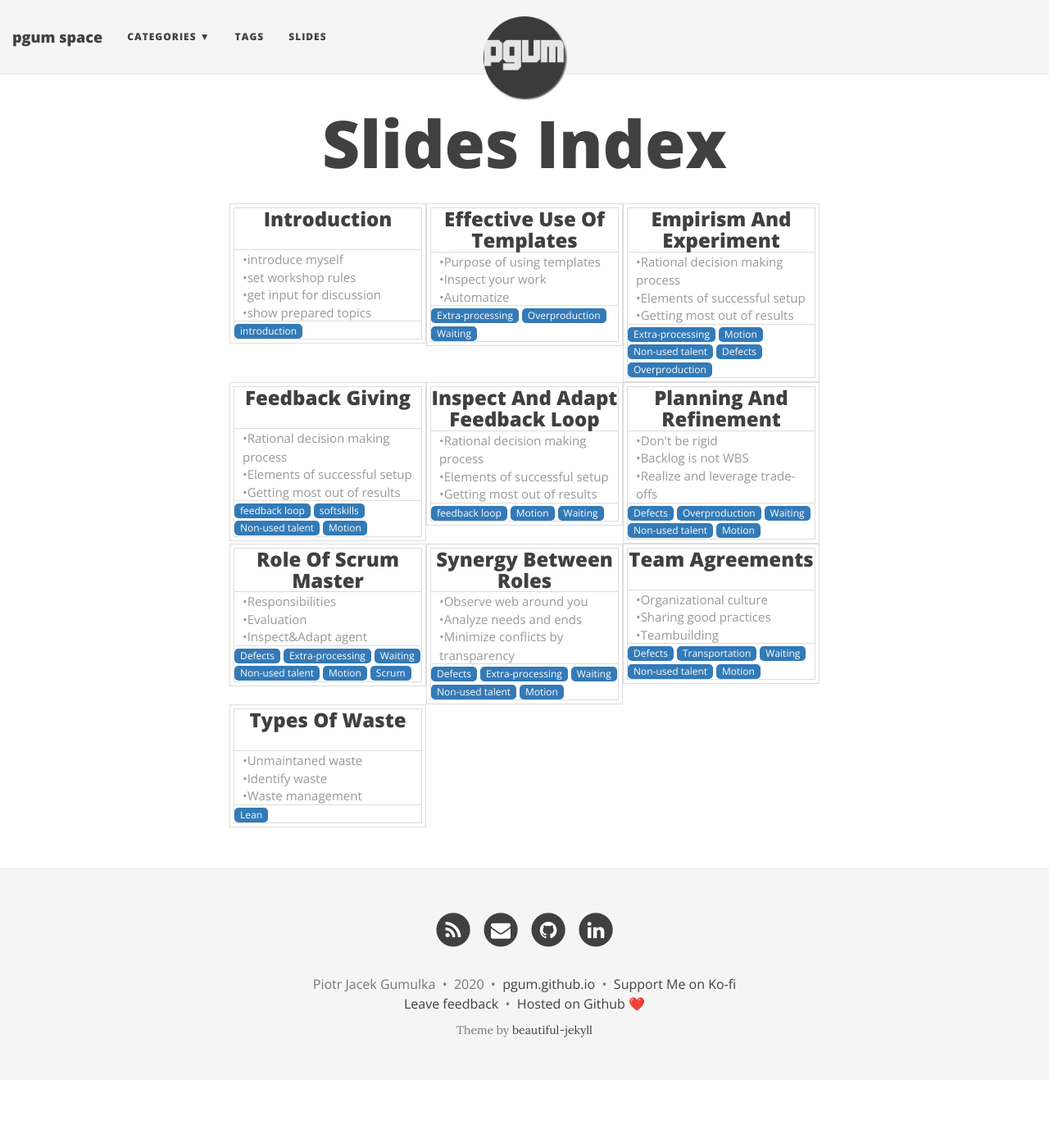
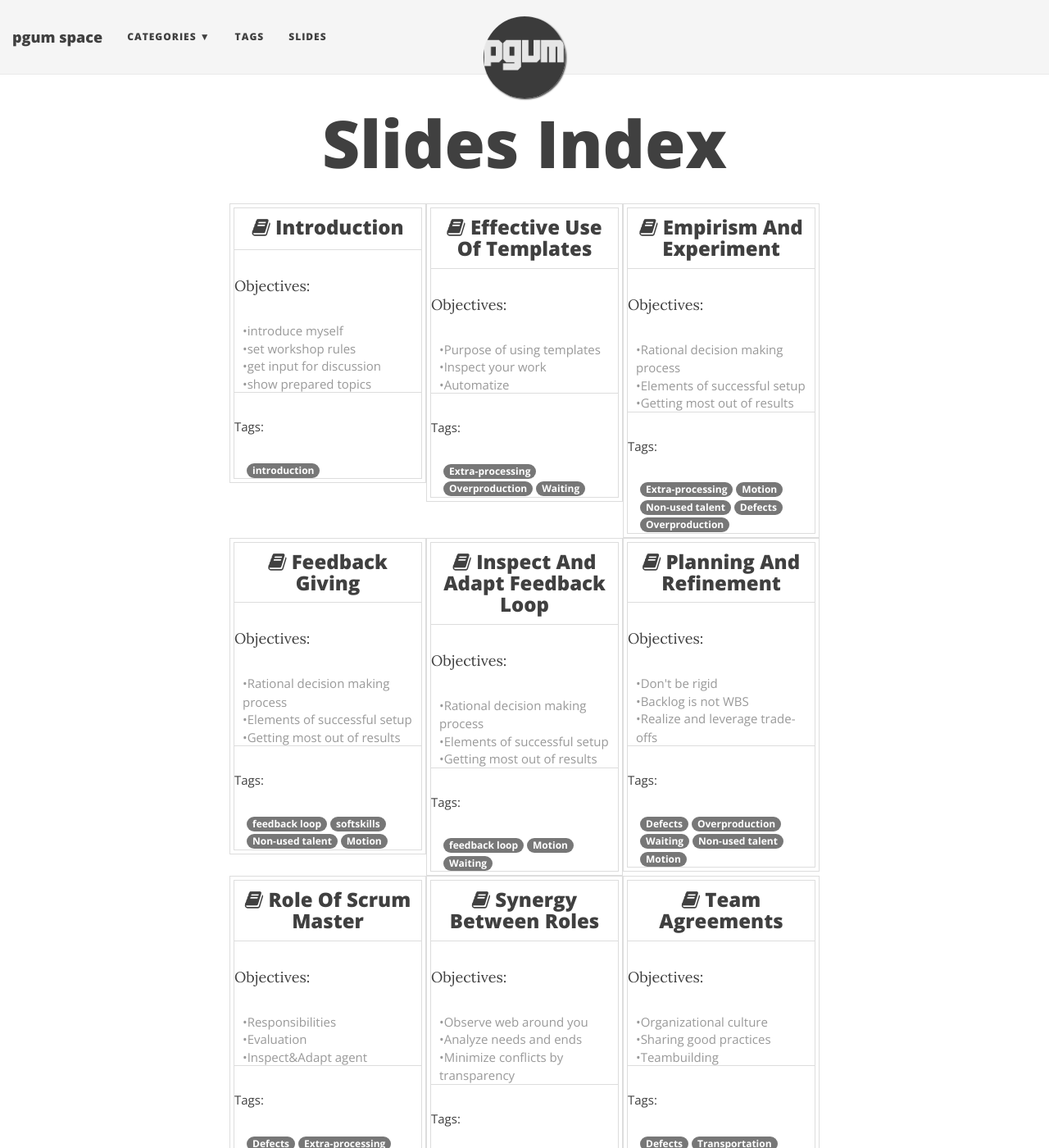
Before and after one commit to pgum/pgum.github.io, a Jekyll site: the page built from slides.html, in a window 1280 px wide and 1400 px high. Shown: the whole window at 82% size. Built offline with Jekyll 4.4.1, drawn with Linux system fonts in a browser that asks for light colours; nearby versions of some CDN libraries.

Commit message:
remove link-tags var

```diff
--- a/_layouts/post.html
+++ b/_layouts/post.html
@@ -15,13 +15,9 @@
       {% if page.tags.size > 0 %}
         <div class="blog-tags">
           Tags:
-          {% if site.link-tags %}
           {% for tag in page.tags %}
             <a href="{{ '/tags' | relative_url }}#{{- tag -}}">{{- tag -}}</a>
           {% endfor %}
-          {% else %}
-            {{ page.tags | join: ", " }}
-          {% endif %}
         </div>
       {% endif %}
 
--- a/index.html
+++ b/index.html
@@ -42,13 +42,9 @@
     {% if post.tags.size > 0 %}
     <div class="blog-tags">
       Tags:
-      {% if site.link-tags %}
       {% for tag in post.tags %}
       <a href="{{ '/tags' | relative_url }}#{{- tag -}}">{{- tag -}}</a>
       {% endfor %}
-      {% else %}
-        {{ post.tags | join: ", " }}
-      {% endif %}
     </div>
     {% endif %}
 
--- a/slides.html
+++ b/slides.html
@@ -8,24 +8,23 @@
   {% for slide in site.slides %}
     <div class="card">
       <div class="card-body">
-        <a href="{{ slide.url | relative_url }}"><h3 class="card-title"> {{ slide.title }} </h3></a>
+        <a href="{{ slide.url | relative_url }}"><h3 class="post-category-name card-title"><i class="fa fa-book" aria-hidden="true"></i> {{ slide.title }} </h3></a>
         <div class="objectives-list">
-
+          <p class="description" >Objectives: </p>
           {% for objective in slide.objectives %}
           <p class="card-text" >{{ objective }}</p>
           {% endfor %}
         </div>
-
+        {% if slide.tags.size > 0 %}
         <div class="slide-tags">
-          {% if site.link-tags %}
-          {% for tag in slide.tags %}
-          <span class="bg-primary badge label-primary" href="{{ '/tags' | relative_url }}#{{- tag -}}">{{- tag -}}</span>
-          {% endfor %}
-          {% else %}
-            {{ slide.tags | join: ", " }}
-          {% endif %}
+          <p class="description" >Tags: </p>
+          <div class="container-fluid">
+            {% for tag in slide.tags %}
+            <a class="bg-primary badge label-primary" href="{{ '/tags' | relative_url }}#{{- tag -}}">{{- tag -}}</a>
+            {% endfor %}
+          </div>
         </div>
-
+        {% endif %}
     </div>
   </div>
   {% endfor %}
```
